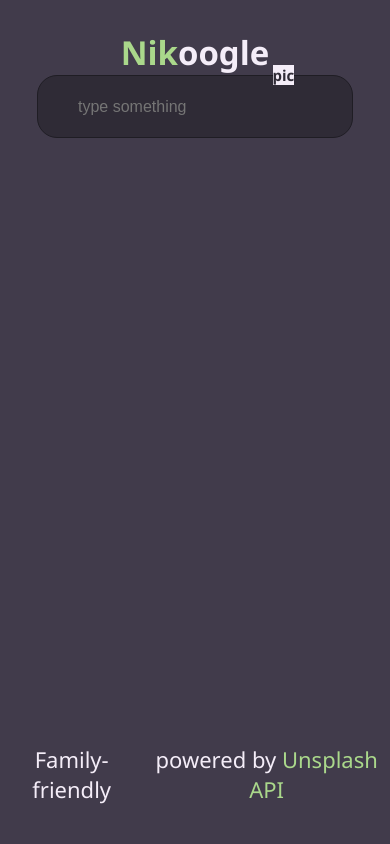
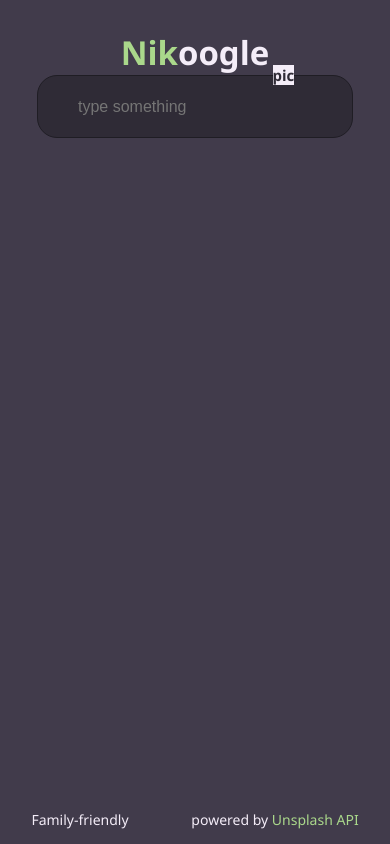
Before and after one commit to FedotovN/picturesSearch, a plain HTML site: page index.html in a window 390 px wide. Drawn offline with Linux system fonts and the light colour scheme.

Commit message:
Update styles.css

```diff
--- a/styles.css
+++ b/styles.css
@@ -94,3 +94,9 @@
     background-size: cover;
     border: 1px solid #1f1d24;
 }
+@media(max-width: 700px){
+    footer{
+        margin-bottom: 15px;
+        font-size: 14px;
+    }
+}
```
